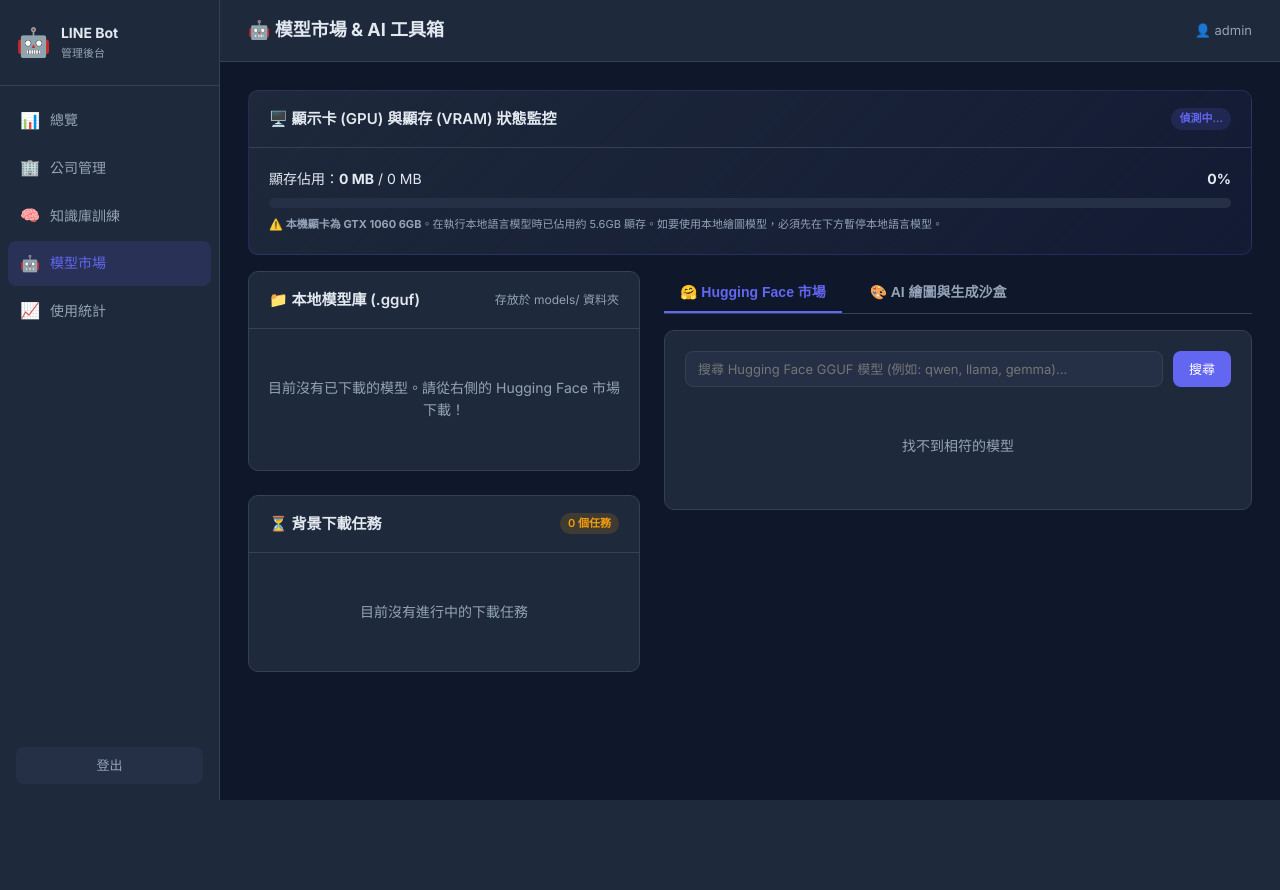
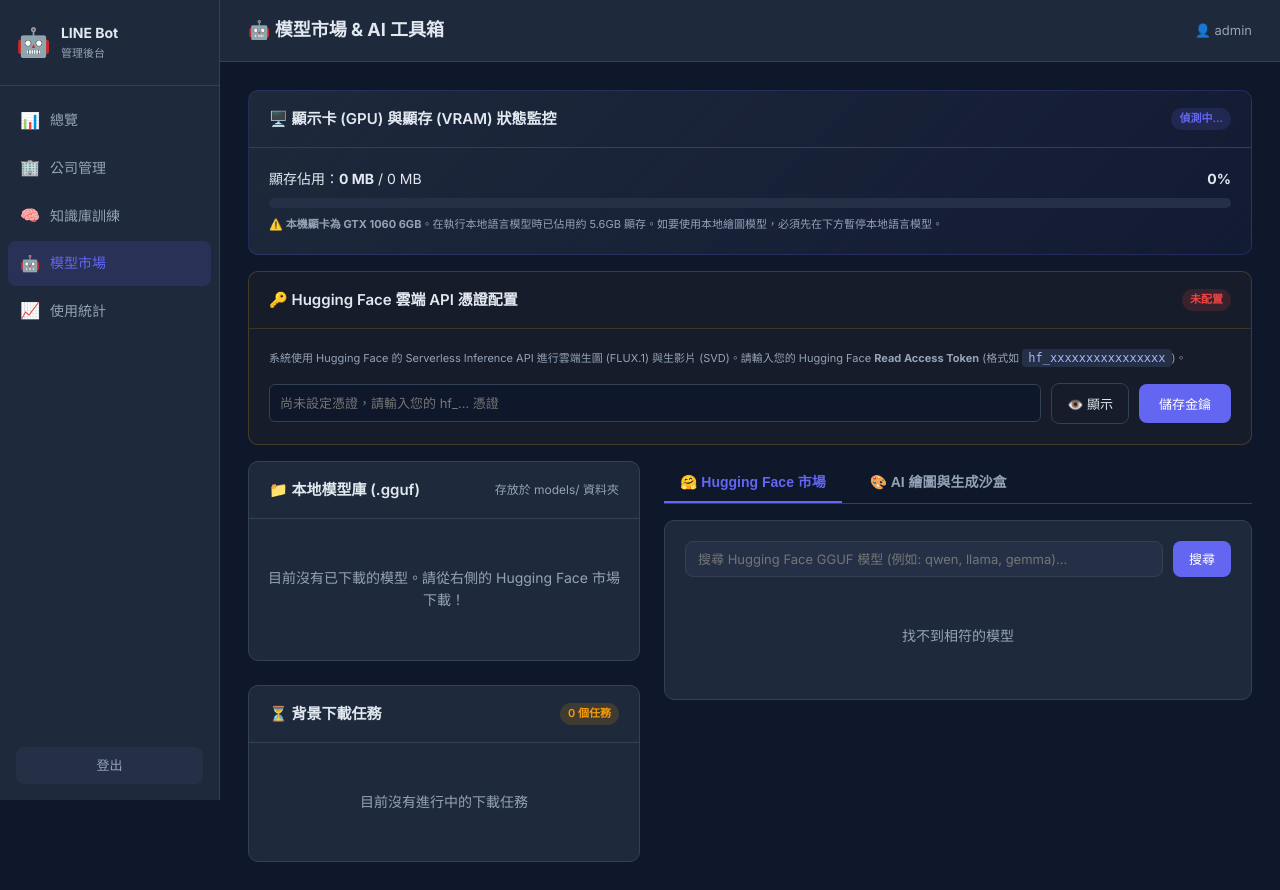
Before and after one commit to Pingpower/Linebot-rag-system, a Flask app: page /models/explore in a window 1280 px wide. Before the commit the page ends 800 px from the top, so only its background shows below. Run offline with Flask 3, Linux system fonts and the light colour scheme; the visitor is signed in with stand-in values (Sample User, id 1); data that the repository does not hold is empty; some libraries are stand-ins or nearby versions.

Commit message:
feat: 新增後台介面 Hugging Face API 憑證配置功能
Co-Authored-By: Antigravity <noreply@antigravity.dev>

```diff
--- a/admin/app.py
+++ b/admin/app.py
@@ -1177,6 +1177,79 @@ def api_system_gpu():
         return jsonify({'error': str(e)}), 500
 
 
+@app.route('/api/system/config', methods=['GET'])
+@login_required
+def get_system_config():
+    try:
+        env_path = os.path.join(os.path.dirname(__file__), '../line_bot/.env')
+        hf_token = ""
+        if os.path.exists(env_path):
+            with open(env_path, 'r', encoding='utf-8') as f:
+                for line in f:
+                    if line.strip().startswith('HF_TOKEN='):
+                        parts = line.strip().split('=', 1)
+                        if len(parts) > 1:
+                            hf_token = parts[1].strip().strip('"').strip("'")
+
+        masked_token = ""
+        if hf_token:
+            if len(hf_token) > 8:
+                masked_token = hf_token[:4] + "*" * (len(hf_token) - 8) + hf_token[-4:]
+            else:
+                masked_token = "****"
+        return jsonify({
+            "has_token": bool(hf_token),
+            "masked_token": masked_token
+        })
+    except Exception as e:
+        return jsonify({"error": str(e)}), 500
+
+
+@app.route('/api/system/config', methods=['POST'])
+@login_required
+def save_system_config():
+    try:
+        data = request.get_json() or {}
+        hf_token = data.get('hf_token', '').strip()
+        if not hf_token:
+            return jsonify({"error": "請提供有效的 token"}), 400
+
+        env_path = os.path.join(os.path.dirname(__file__), '../line_bot/.env')
+
+        lines = []
+        token_replaced = False
+        if os.path.exists(env_path):
+            with open(env_path, 'r', encoding='utf-8') as f:
+                lines = f.readlines()
+
+        new_lines = []
+        for line in lines:
+            if line.strip().startswith('HF_TOKEN='):
+                new_lines.append(f'HF_TOKEN="{hf_token}"\n')
+                token_replaced = True
+            else:
+                new_lines.append(line)
+
+        if not token_replaced:
+            new_lines.append(f'\n# Hugging Face Access Token for image & video generation\nHF_TOKEN="{hf_token}"\n')
+
+        with open(env_path, 'w', encoding='utf-8') as f:
+            f.writelines(new_lines)
+
+        # 更新當前執行環境變數，使 admin 服務免重啟立刻生效
+        os.environ["HF_TOKEN"] = hf_token
+
+        # 重啟 linebot-flask 服務，讓 LINE Bot 也立刻讀取到新的環境變數
+        subprocess.run("systemctl --user restart linebot-flask", shell=True, check=True)
+
+        return jsonify({"msg": "Hugging Face 憑證已儲存，且 LINE Bot 服務已成功重載！"})
+    except Exception as e:
+        logger.error(f"Save HF_TOKEN failed: {e}")
+        return jsonify({"error": f"儲存失敗: {str(e)}"}), 500
+
+
+
+
 @app.route('/api/generate/image', methods=['POST'])
 @login_required
 def api_generate_image():
--- a/admin/templates/models_explore.html
+++ b/admin/templates/models_explore.html
@@ -24,6 +24,26 @@
         <p class="hint" style="margin-top: 8px; color: var(--text-muted);">
           ⚠️ <strong>本機顯卡為 GTX 1060 6GB</strong>。在執行本地語言模型時已佔用約 5.6GB 顯存。如要使用本地繪圖模型，必須先在下方暫停本地語言模型。
         </p>
+      </div>
+    </div>
+  </div>
+
+  <!-- Hugging Face API 憑證配置卡片 -->
+  <div class="card mb-4" style="background: rgba(251, 191, 36, 0.03); border: 1px solid rgba(251, 191, 36, 0.2);">
+    <div class="card-header" style="border-bottom: 1px solid rgba(251, 191, 36, 0.15); display: flex; justify-content: space-between; align-items: center;">
+      <div class="card-title">🔑 Hugging Face 雲端 API 憑證配置</div>
+      <span class="badge" id="hf-status-badge" style="background: rgba(245, 158, 11, 0.15); color: var(--warn);">偵測中...</span>
+    </div>
+    <div class="card-body" style="padding: 20px;">
+      <div style="display: flex; flex-direction: column; gap: 10px;">
+        <p class="hint" style="color: var(--text-muted); margin-bottom: 5px;">
+          系統使用 Hugging Face 的 Serverless Inference API 進行雲端生圖 (FLUX.1) 與生影片 (SVD)。請輸入您的 Hugging Face <b>Read Access Token</b> (格式如 <code>hf_xxxxxxxxxxxxxxxx</code>)。
+        </p>
+        <div style="display: flex; gap: 10px; align-items: center; width: 100%;">
+          <input type="password" id="hf-token-input" placeholder="請貼上您的 hf_xxxxxxxxxxxxxxxx 憑證" style="flex: 1; padding: 10px; border-radius: 6px; border: 1px solid var(--border); background: var(--bg); color: var(--text); outline: none;">
+          <button class="btn btn-outline" id="btn-toggle-hf" onclick="toggleHFVisibility()" style="white-space: nowrap; padding: 10px 15px;">👁️ 顯示</button>
+          <button class="btn btn-primary" onclick="saveHFToken()" style="white-space: nowrap; padding: 10px 20px;">儲存金鑰</button>
+        </div>
       </div>
     </div>
   </div>
@@ -476,6 +496,7 @@
       updateGPUInfo();
       setInterval(updateGPUInfo, 5000); // 每 5 秒更新一次 VRAM 用量
       searchHFModels();
+      loadHFTokenStatus();
   });
 
   // 頁籤切換
@@ -850,6 +871,75 @@
           alert("影片連結已成功複製！");
       });
   }
+
+  // 載入 HF Token 配置狀態
+  async function loadHFTokenStatus() {
+      try {
+          const res = await fetch('/api/system/config');
+          const data = await res.json();
+          const badge = document.getElementById('hf-status-badge');
+          const input = document.getElementById('hf-token-input');
+          if (data.has_token) {
+              badge.textContent = "已配置";
+              badge.style.background = "rgba(34, 197, 94, 0.15)";
+              badge.style.color = "var(--success)";
+              input.placeholder = `已設定憑證：${data.masked_token} (輸入新值將會覆蓋)`;
+          } else {
+              badge.textContent = "未配置";
+              badge.style.background = "rgba(239, 68, 68, 0.15)";
+              badge.style.color = "var(--danger)";
+              input.placeholder = "尚未設定憑證，請輸入您的 hf_... 憑證";
+          }
+      } catch (err) {
+          console.error("Load HF token status failed:", err);
+      }
+  }
+
+  // 切換金鑰欄位顯示/隱藏
+  function toggleHFVisibility() {
+      const input = document.getElementById('hf-token-input');
+      const btn = document.getElementById('btn-toggle-hf');
+      if (input.type === 'password') {
+          input.type = 'text';
+          btn.textContent = "🙈 隱藏";
+      } else {
+          input.type = 'password';
+          btn.textContent = "👁️ 顯示";
+      }
+  }
+
+  // 儲存 HF Token 到伺服器
+  async function saveHFToken() {
+      const input = document.getElementById('hf-token-input');
+      const token = input.value.trim();
+      if (!token) {
+          alert("請輸入有效的 Hugging Face 憑證！");
+          return;
+      }
+      if (!token.startsWith('hf_')) {
+          if (!confirm("警告：標準的 Hugging Face 憑證通常以 'hf_' 開頭，您確要儲存目前的憑證嗎？")) {
+              return;
+          }
+      }
+
+      try {
+          const res = await fetch('/api/system/config', {
+              method: 'POST',
+              headers: { 'Content-Type': 'application/json' },
+              body: JSON.stringify({ hf_token: token })
+          });
+          const data = await res.json();
+          if (data.error) {
+              alert(`儲存失敗: ${data.error}`);
+          } else {
+              alert(data.msg);
+              input.value = "";
+              loadHFTokenStatus();
+          }
+      } catch (err) {
+          alert("請求儲存金鑰失敗，請稍候重試！");
+      }
+  }
 </script>
 
 <style>
```
